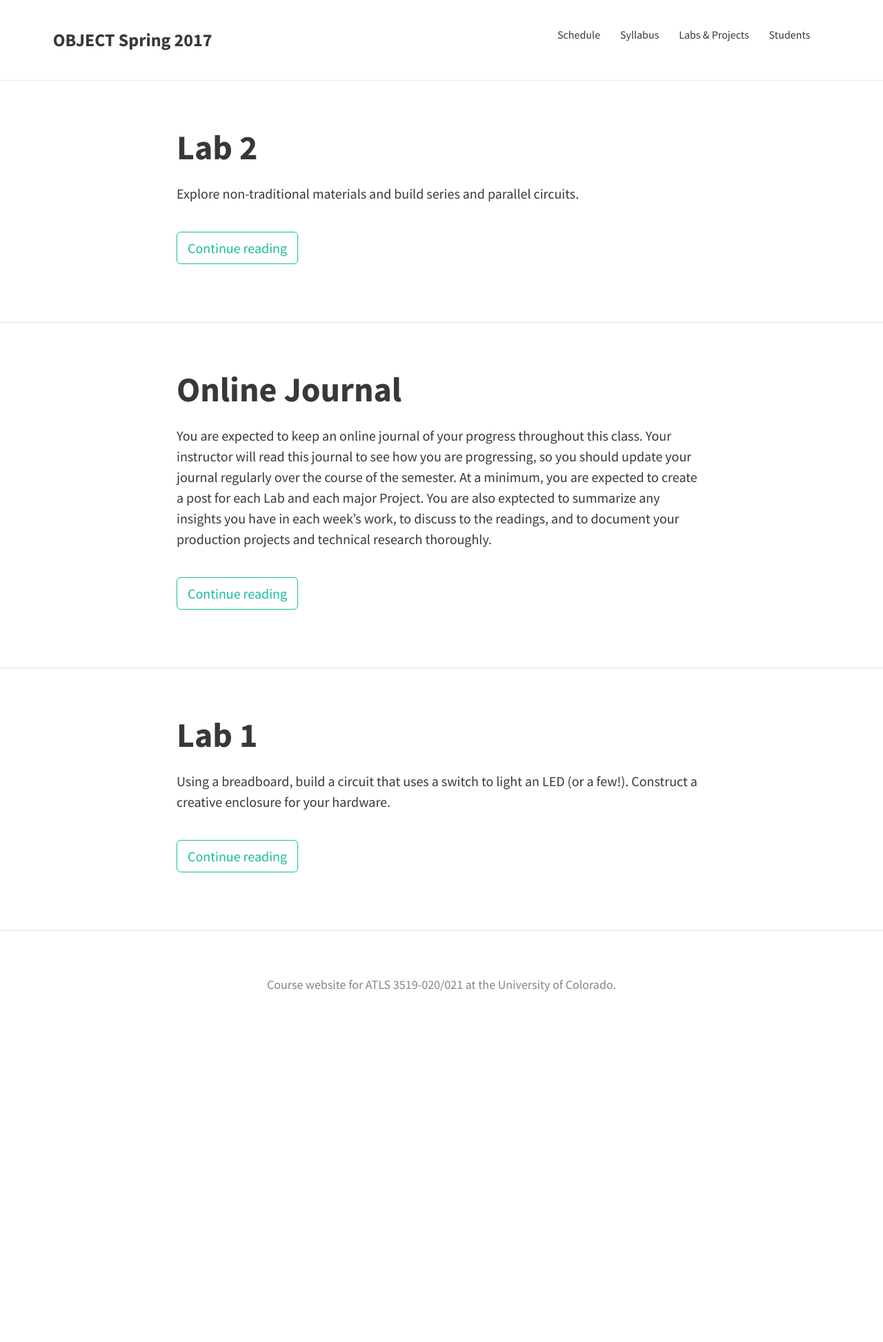
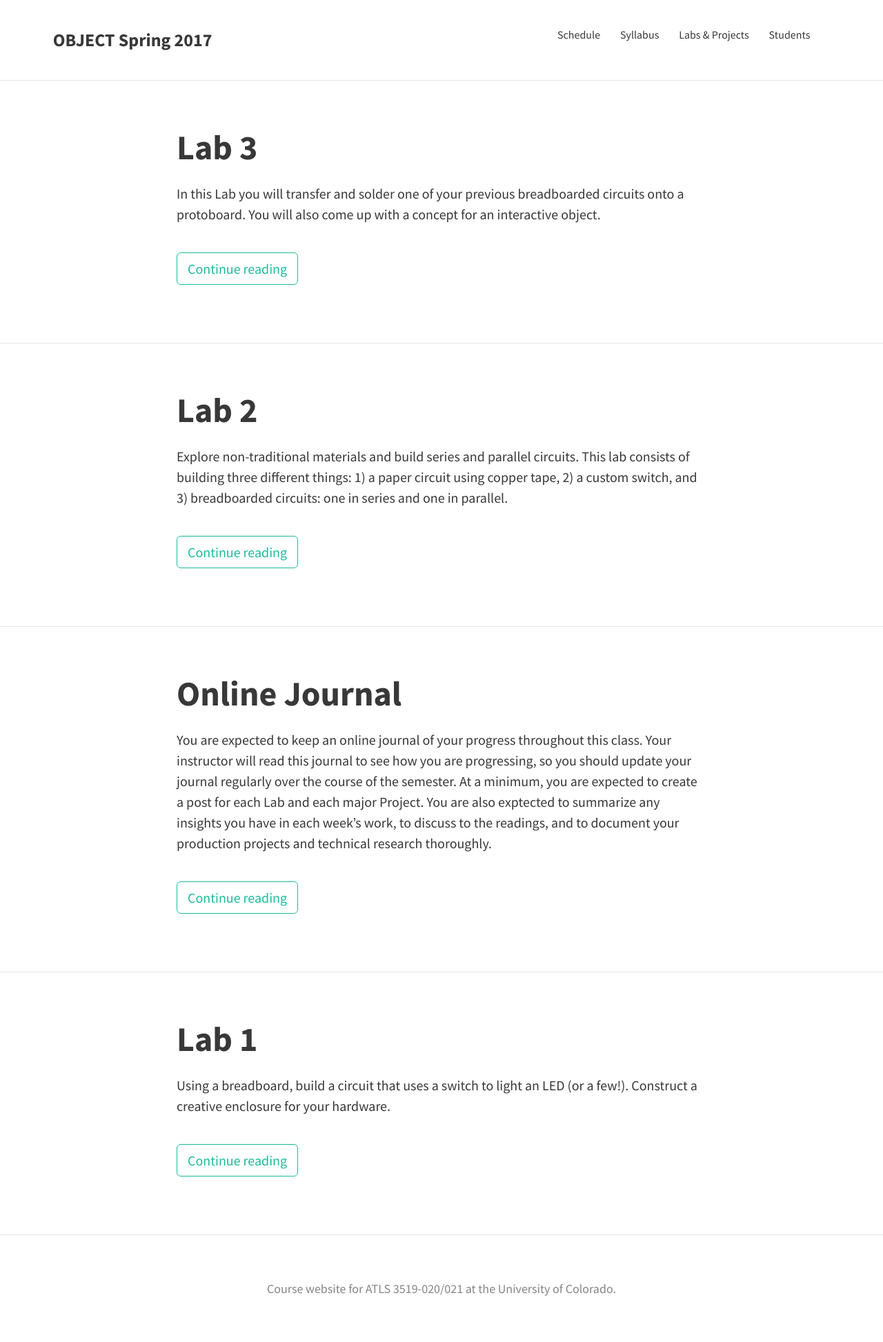
Before and after one commit to coloringchaos/object-spring-17, a Jekyll site: the page built from index.html, in a window 1280 px wide. Shown: the whole page at 69% size. Built offline with Jekyll 4.4.1, drawn with Linux system fonts in a browser that asks for light colours; nearby versions of some CDN libraries; the list of posts is cut into pages by our own code; before the commit the page ends 1505 px from its top, so only the background shows below that; some of the changed lines change nothing that is shown.

Commit message:
lab 3 updates and more

```diff
--- a/_posts/2017-1-24-lab2.md
+++ b/_posts/2017-1-24-lab2.md
@@ -4,7 +4,7 @@ title: Lab 2
 permalink: /lab-2/
 ---
 
-Explore non-traditional materials and build series and parallel circuits.
+Explore non-traditional materials and build series and parallel circuits. This lab consists of building three different things: 1) a paper circuit using copper tape, 2) a custom switch, and 3) breadboarded circuits: one in series and one in parallel.
 
 **Lab Objectives:**
 
--- /dev/null
+++ b/_posts/2017-1-30-lab3.md
@@ -0,0 +1,35 @@
+---
+layout: post
+title: Lab 3
+permalink: /lab-3/
+---
+
+In this Lab you will transfer and solder one of your previous breadboarded circuits onto a protoboard. You will also come up with a concept for an interactive object.
+
+**Lab Objectives:**
+
++ Learn to solder
++ Get your project off the breadboard
++ Develop a concept for an interactive object
+
+**Tasks:**
+
+<!-- <span class="underlined">Part 1</span> -->
+
+1. Choose a circuit that you made already in this class (from lab 1 or 2). Draw the schematic for that circuit, then transfer the components from the breadboard to a small piece of [protoboard](https://www.sparkfun.com/products/13268). Solder your components to the protoboard and figure out a way to power your circuit *(pro tip: solder a wire for power and a wire for ground and power the protoboard from your breadboard...)*
+
+2. Develop a concept for an interactive object. Write a description of your idea that explains the ***WHY***. Consider the feedback loop. Create and post any graphics or drawings that will help explain your concept.
+
+3. Clean up your blog - delete any sample posts, fix any layout issues, swap out filler template content, make sure your categories are set up, etc. If you have a *'text widget'*, fill this with some useful content or delete it. If you have an *'about'* section, fill it out. *Come see me if you need help with wordpress!*
+
+**Lab 3 Resources:**
+
++ [How to Solder Video](https://vimeo.com/107049478)
+
+
+**Blog Response:**
+
++ For your soldering sample: post photos of your process, your final board (working!), and a drawing of the circuit schematic. Is there anything you struggled with in this exercise?
++ Interactive Object: post a description and supplementing graphics that explain your idea. ***We will go through these in class!***
+
+**Lab 3 is due before class on Thursday February 2nd.** Submit a link to your blog post on Edmodo.
--- a/_sass/base/_global.scss
+++ b/_sass/base/_global.scss
@@ -139,3 +139,7 @@ img[align=right] {
   padding: 0 5px;
 
 }
+
+.underlined{
+  border-bottom: 1px solid black;
+}
--- a/schedule.md
+++ b/schedule.md
@@ -67,18 +67,18 @@ Assignments are due on the day that they are listed.
 <hr>
 
 ### Week 3
-**Tuesday, January 31st** <br> BTU Lab Orientation, Design Discussion, Power Supplies, AC/DC Power <br> **Due:** <span class="highlight">[Lab 2](/object-spring-17/lab-2)</span>
+**Tuesday, January 31st** <br> BTU Lab Orientation, Design Discussion,  <br> **Due:** <span class="highlight">[Lab 2](/object-spring-17/lab-2)</span>
 
 *For Next Class:*
 
-+ Complete [Lab 3]()
++ Complete [Lab 3](/object-spring-17/lab-3)
 + Read Tom Igoe on [Physical Computing's Greatest Hits and Misses](http://www.tigoe.net/blog/category/physicalcomputing/176/)
 + Read Chris Crawford's [What Exactly Is Interactivity](http://object.ariellehein.com/readings/theartofinteractivedesign-ch1.pdf)
-+ Answer the questions at the end of the Crawford reading and post any other reactions to your blog
+<!-- + Answer the questions at the end of the Crawford reading and post any other reactions to your blog -->
 
 <br>
 
-**Thursday, February 2nd** <br> Documentation Workshop, Feedback Loops, Introduce Project 1<br> **Due:** <span class="highlight">[Lab 3]()</span>
+**Thursday, February 2nd** <br> Documentation Workshop, Blog Critique, Interactive Object Concepts, Power Supplies, AC/DC Power, Introduce Project 1<br> **Due:** <span class="highlight">[Lab 3](/object-spring-17/lab-3)</span>
 
 *For Next Class:*
 
```
